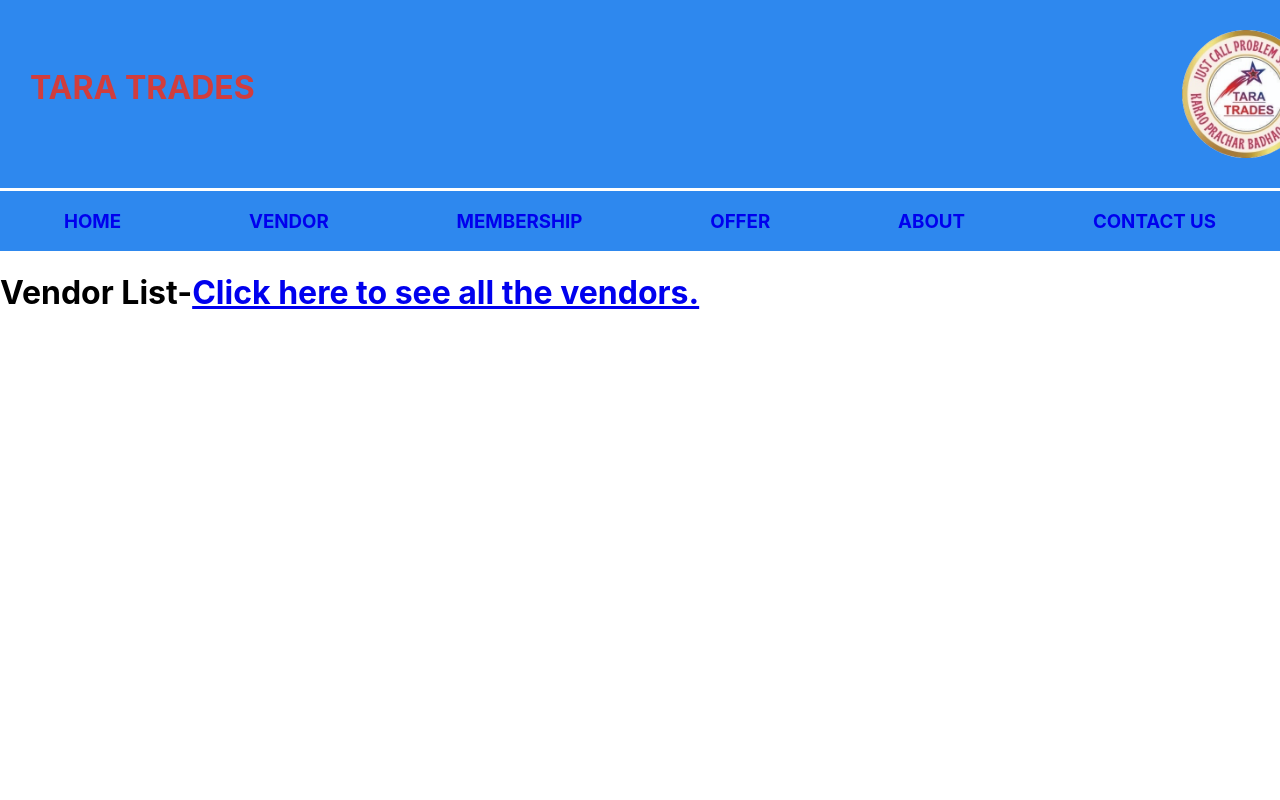
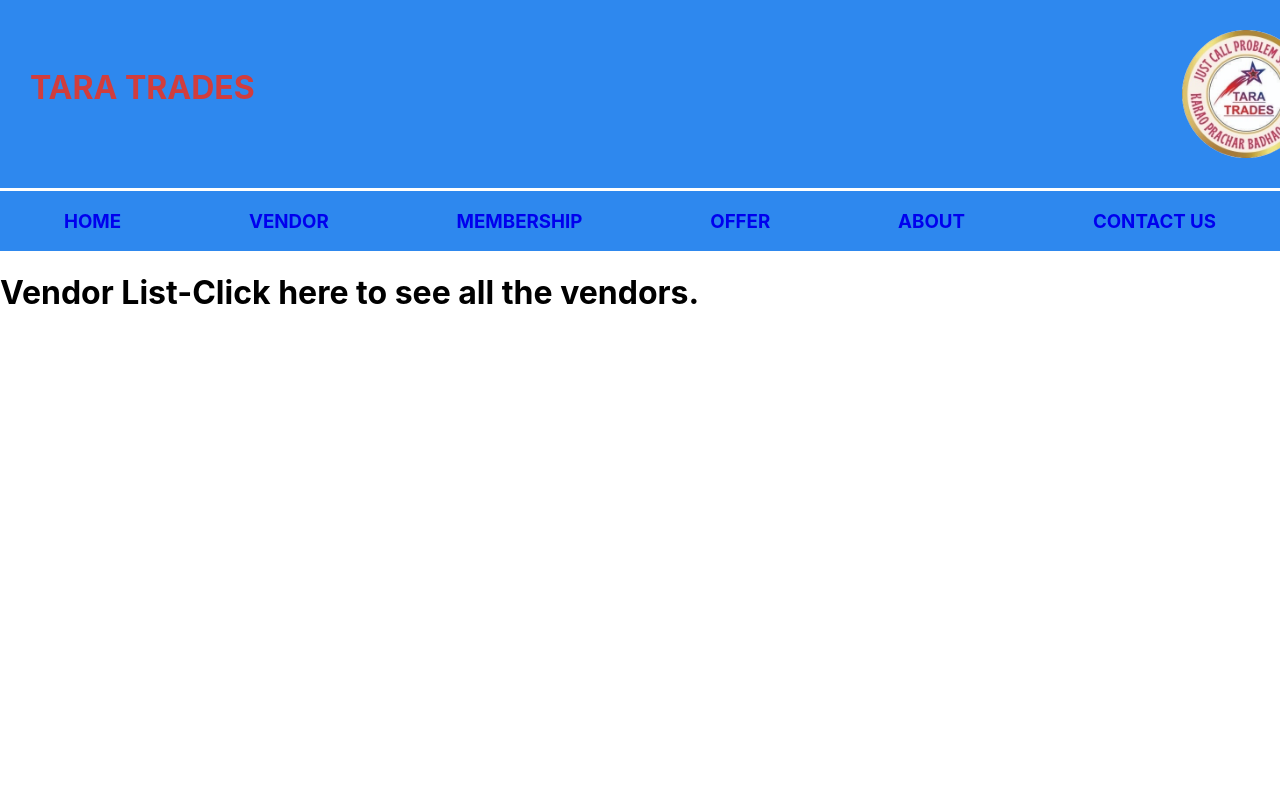
Before and after one commit to Mohdaqib1/Taratrades, a React (Create React App) app: page /Vendor in a window 1280 px wide. Shown: the top 800 px of the page. Built offline with nearby package versions, Linux system fonts and the light colour scheme.

Commit message:
complete

```diff
--- a/src/App.js
+++ b/src/App.js
@@ -15,7 +15,6 @@
       <header>
 
         <h1 className='page-name'>TARA TRADES</h1>
-        <h2 className='non'>Aqib</h2>
         <img className='logo' src={logo} ></img>
         </header>
       <Router>
--- a/src/Components/Vendor.jsx
+++ b/src/Components/Vendor.jsx
@@ -6,7 +6,7 @@
     return(
 
         <div>
-            <h1>Vendor List-<a href={Book}>Click here to see all the vendors.</a></h1>
+            <h1>Vendor List-<a>Click here to see all the vendors.</a></h1>
 
         </div>
     );
```
